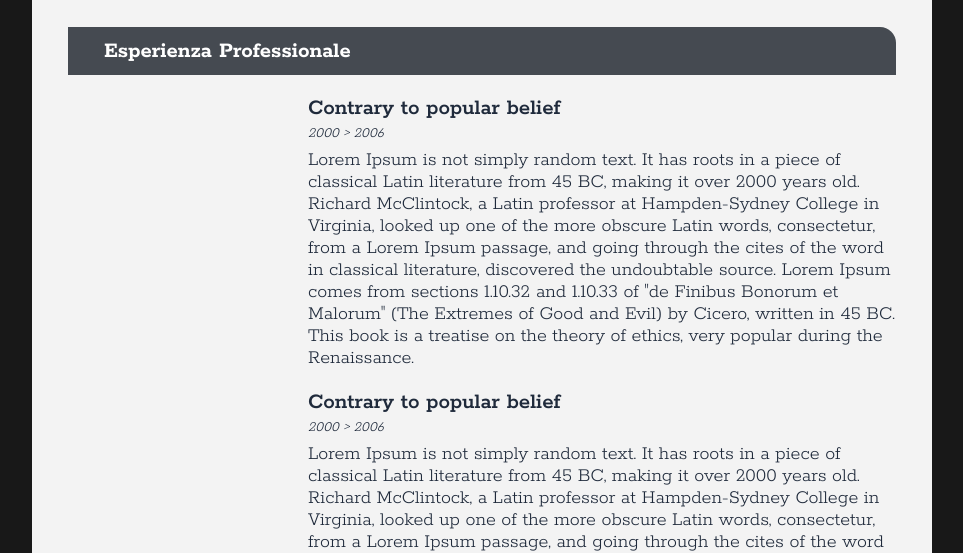
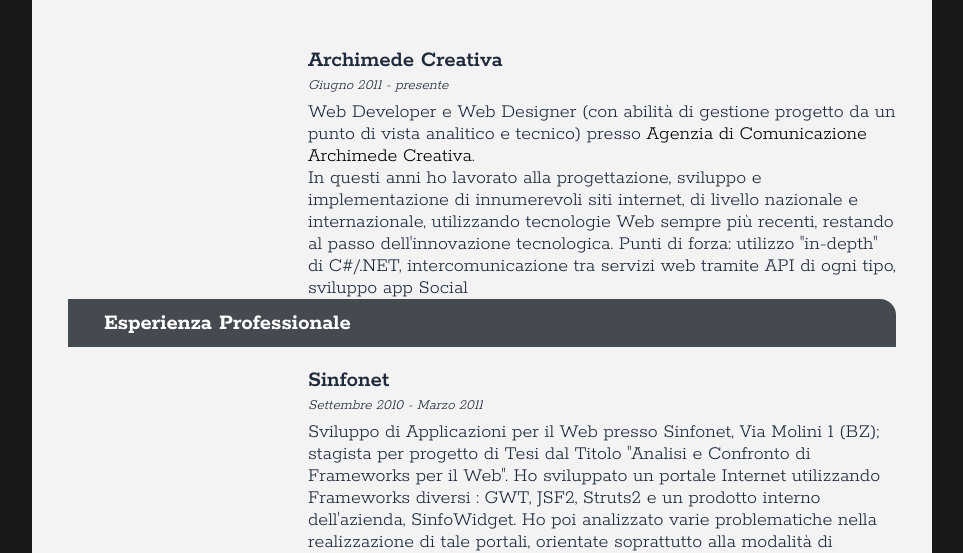
Before and after one commit to marcodallapiazza/marcodallapiazza.github.io, a plain HTML site: page index.html in a window 1280 px wide. Shown: the part 245-798 px from the top of the page, without its empty margins (158-1121 px from the left). Drawn offline with Linux system fonts and the light colour scheme.

Commit message:
esp lav
prime info

```diff
--- a/index.html
+++ b/index.html
@@ -49,19 +49,24 @@
             <div id="content">
                 <!-- Esperienza Professionale -->
                 <section class="item">
+                    <div class="descrizione">
+                        <h2>Archimede Creativa</h2>
+                        <p>
+                            <span class="data">Giugno 2011 - presente</span><br />
+                            Web Developer e Web Designer (con abilità di gestione progetto da un punto di vista analitico e tecnico) presso <a href="http://www.archimede.nu/" target="_blank" title="Archimede Creativa">Agenzia di Comunicazione Archimede Creativa</a>.<br />
+                            In questi anni ho lavorato alla progettazione, sviluppo e implementazione di innumerevoli siti internet, di livello nazionale e internazionale, utilizzando tecnologie Web sempre più recenti, restando al passo dell'innovazione tecnologica.
+                            Punti di forza: utilizzo "in-depth" di C#/.NET, intercomunicazione tra servizi web tramite API di ogni tipo, sviluppo app Social
+                        </p>
+                    </div>
                     <h1 class="titolo">Esperienza Professionale</h1>
                     <div class="descrizione">
-                        <h2>Contrary to popular belief</h2>
+                        <h2>Sinfonet</h2>
                         <p>
-                            <span class="data">2000 > 2006</span><br />
-                            Lorem Ipsum is not simply random text. It has roots in a piece of classical Latin literature from 45 BC, making it over 2000 years old. Richard McClintock, a Latin professor at Hampden-Sydney College in Virginia, looked up one of the more obscure Latin words, consectetur, from a Lorem Ipsum passage, and going through the cites of the word in classical literature, discovered the undoubtable source. Lorem Ipsum comes from sections 1.10.32 and 1.10.33 of "de Finibus Bonorum et Malorum" (The Extremes of Good and Evil) by Cicero, written in 45 BC. This book is a treatise on the theory of ethics, very popular during the Renaissance.
-                        </p>
-                    </div>
-                    <div class="descrizione">
-                        <h2>Contrary to popular belief</h2>
-                        <p>
-                            <span class="data">2000 > 2006</span><br />
-                            Lorem Ipsum is not simply random text. It has roots in a piece of classical Latin literature from 45 BC, making it over 2000 years old. Richard McClintock, a Latin professor at Hampden-Sydney College in Virginia, looked up one of the more obscure Latin words, consectetur, from a Lorem Ipsum passage, and going through the cites of the word in classical literature, discovered the undoubtable source. Lorem Ipsum comes from sections 1.10.32 and 1.10.33 of "de Finibus Bonorum et Malorum" (The Extremes of Good and Evil) by Cicero, written in 45 BC. This book is a treatise on the theory of ethics, very popular during the Renaissance.
+                            <span class="data">Settembre 2010 - Marzo 2011</span><br />
+                            Sviluppo di Applicazioni per il Web presso Sinfonet, Via Molini 1 (BZ); stagista per progetto di Tesi dal Titolo "Analisi e Confronto di Frameworks per il Web".
+                            Ho sviluppato un portale Internet utilizzando Frameworks diversi : GWT, JSF2, Struts2 e un prodotto interno dell'azienda, SinfoWidget.
+                            Ho poi analizzato varie problematiche nella realizzazione di tale portali, orientate soprattutto alla modalità di utilizzo di oggetti, alle potenzialità AJAX e
+                            all'individuazione del codice da parte di un motore di ricerca (SEO).
                         </p>
                     </div>
                 </section>
```
